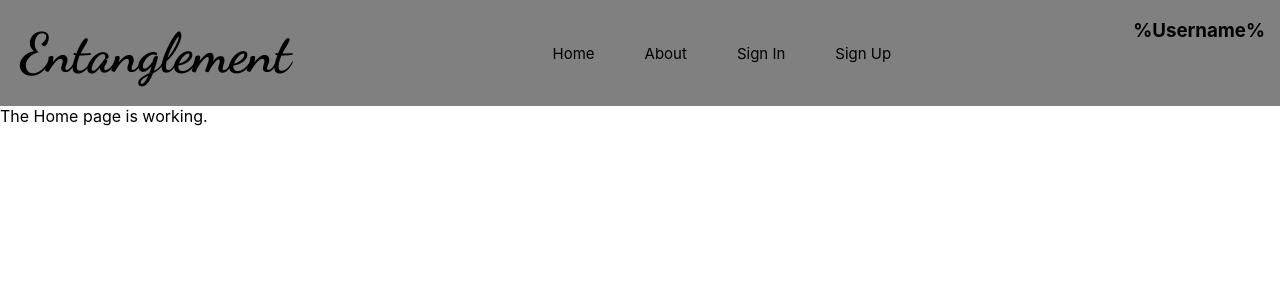
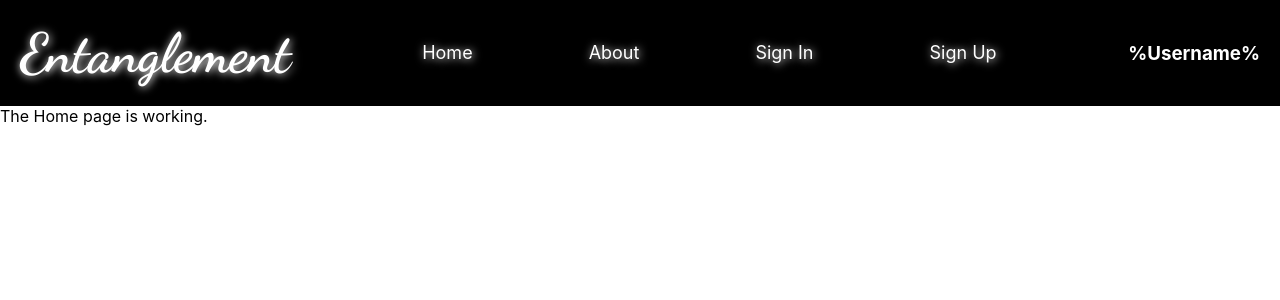
Before and after one commit to TerryRoberts1995/dating-application, a React (Create React App) app: page / in a window 1280 px wide. Shown: the top 300 px of the page. Built offline with nearby package versions, Linux system fonts and the light colour scheme.

Commit message:
finshed navlink style

```diff
--- a/src/styles/Nav.css
+++ b/src/styles/Nav.css
@@ -1,28 +1,41 @@
 .navbar-wrapper {
     display: flex;
     justify-content: space-between;
-    background-color: grey;
+    /* background-color: grey; */
     width: 100%;
     overflow: hidden;
+    background-color: black;
+    color: white;
 }
 .navbar-links {
     display: flex;
     align-items: center;
+    color: white;
 }
 
 .navbar-links > a {
-    font-size: 15px;
+    font-size: 18px;
     text-decoration: none;
-    color: black;
-    padding: 5px 25px;
+    color: white;
+    text-shadow: 1px 1px 8px white;
+    margin: 5px 58px;
+    border-bottom: 1px solid transparent;
+    transition: 0.5s ease-in-out;
+}
+.navbar-links > a:hover {
+    border-bottom: 1px solid white;
+    border-bottom-width: thin;
 }
 
 .navbar-wrapper > .navbar-logo > h1 {
     font-family: "Dancing Script", cursive;
     font-size: 55px;
     margin: 20px;
+    text-shadow: 1px 1px 8px white;
 }
 
 .username-text-wrapper {
-    margin-right: 15px;
+    display: flex;
+    align-items: center;
+    padding: 20px;
 }
```
